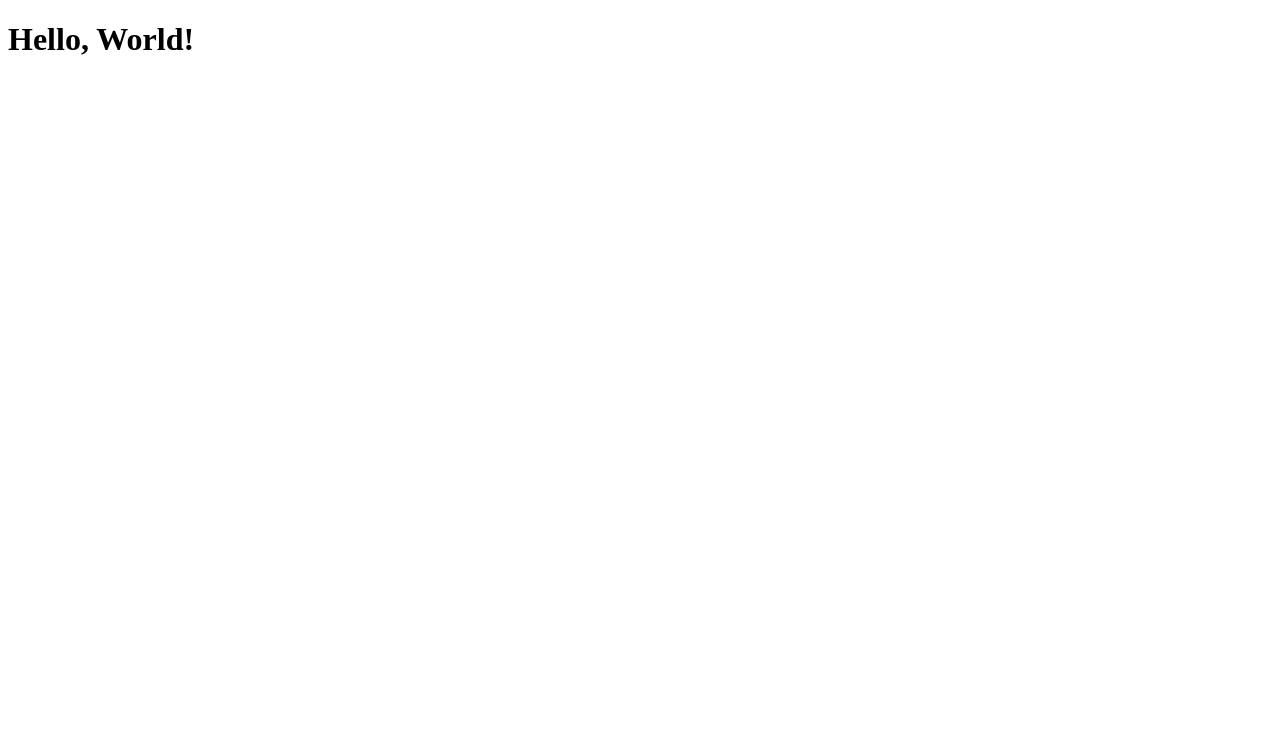
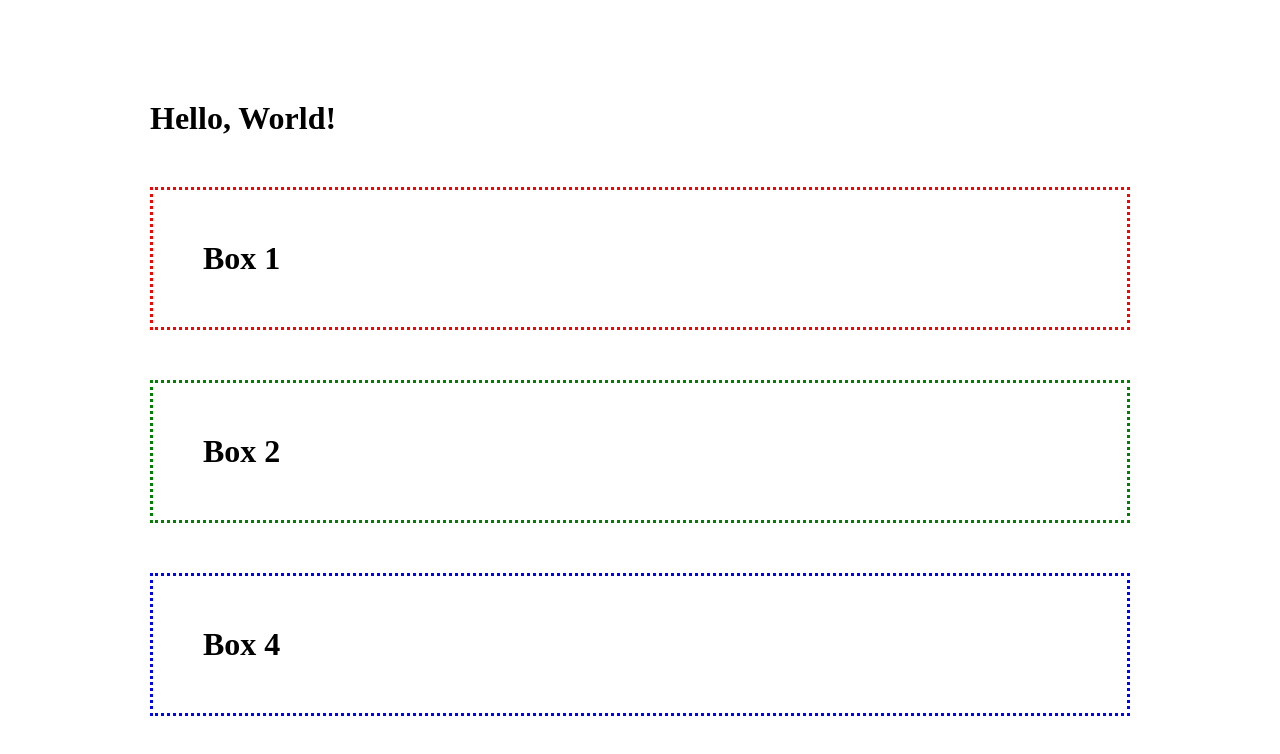
Before and after one commit to billyli19/GitTutorial, a plain HTML site: page index.html in a window 1280 px wide. Drawn offline with Linux system fonts and the light colour scheme.

Commit message:
Css added

```diff
--- a/index.html
+++ b/index.html
@@ -4,9 +4,22 @@
     <meta charset="UTF-8">
     <meta http-equiv="X-UA-Compatible" content="IE=edge">
     <meta name="viewport" content="width=device-width, initial-scale=1.0">
+    <link rel="stylesheet" href="stylesheet.css">
     <title>Document</title>
 </head>
 <body>
     <h1>Hello, World!</h1>
+
+    <div id="box1">
+        <h1> Box 1</h1>
+    </div>
+
+    <div id="box2">
+        <h1> Box 2</h1>
+    </div>
+
+    <div id="box3">
+        <h1> Box 4</h1>
+    </div>
 </body>
 </html>
--- /dev/null
+++ b/stylesheet.css
@@ -0,0 +1,21 @@
+* {
+    /* styling for all content */
+    margin: 50px;
+}
+#box1 {
+    /* styling for box 1 */
+    border-style: dotted;
+    border-color: red;
+}
+
+#box2 {
+    /* styling for box 2 */
+    border-style: dotted;
+    border-color: green;
+}
+
+#box3 {
+    /* styling for box 3 */
+    border-style: dotted;
+    border-color: blue;
+}
```
